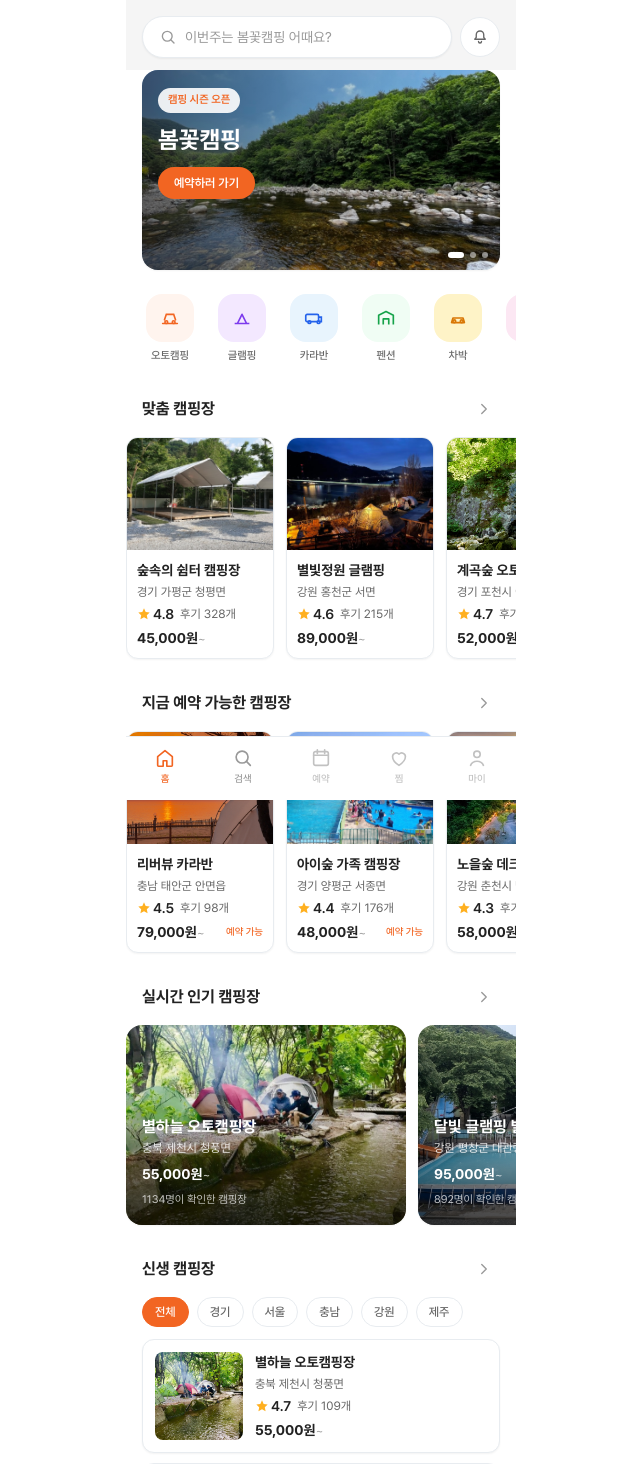
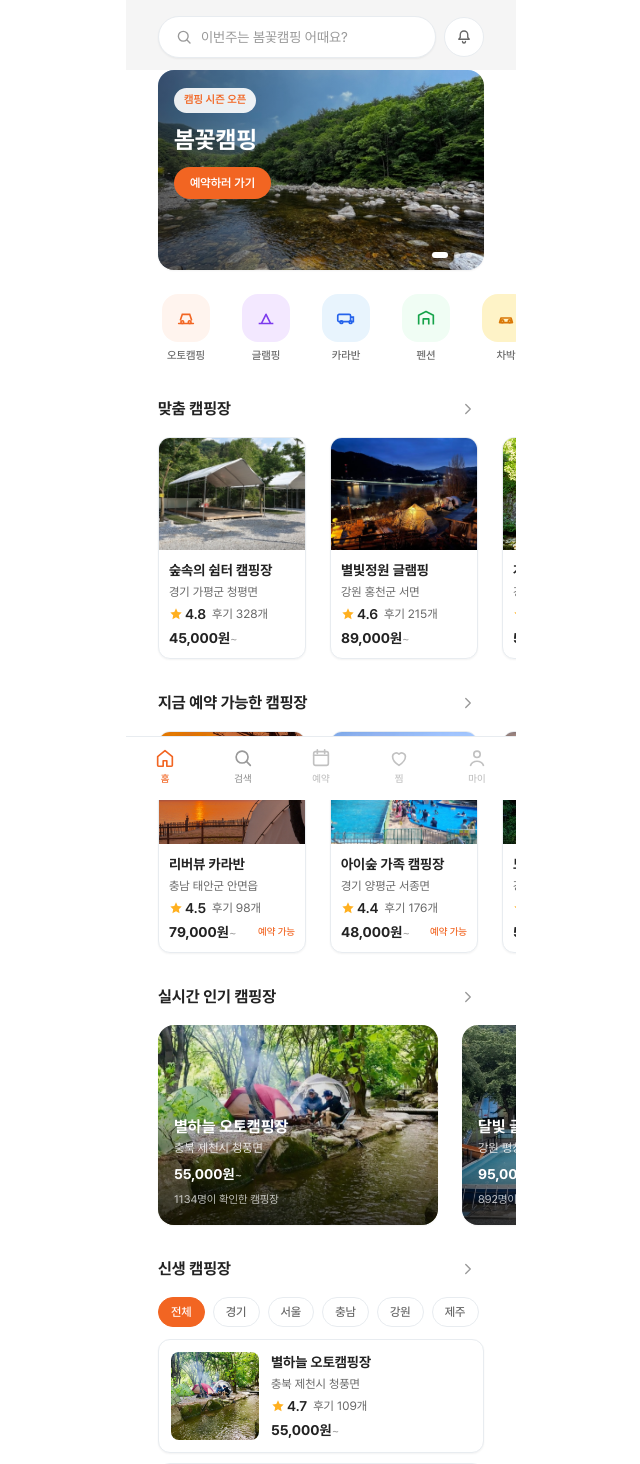
Before and after one commit to EunHaOh/thankqcamping-redesign, a React (Vite) app in the folder thankyou-camping/: page / in a window 1280 px wide. Shown: the top 1464 px of the page, without its empty margins (319-959 px from the left). Built offline with nearby package versions, Linux system fonts and the light colour scheme.

Commit message:
fix home card spacing and touch scroll

```diff
--- a/thankyou-camping/src/components/CoverImage.tsx
+++ b/thankyou-camping/src/components/CoverImage.tsx
@@ -60,7 +60,7 @@ export function CoverImage({
 
   return (
     <div
-      className={`bg-cover bg-center bg-no-repeat ${className}`}
+      className={`card-image bg-cover bg-center bg-no-repeat ${className}`}
       style={{
         height: heightStyle,
         backgroundImage: `url("${url}")`,
@@ -88,7 +88,7 @@ export function HorizontalGallery({
       className="scrollbar-hide -mx-4 flex gap-3 overflow-x-auto overscroll-x-contain px-4"
       style={{
         WebkitOverflowScrolling: 'touch',
-        touchAction: 'pan-x',
+        touchAction: 'pan-x pan-y',
         scrollSnapType: 'x proximity',
       }}
     >
--- a/thankyou-camping/src/components/HomeCategoryRow.tsx
+++ b/thankyou-camping/src/components/HomeCategoryRow.tsx
@@ -3,6 +3,7 @@ import { useSearch } from '../context/SearchContext';
 import type { HomeCategory } from '../data/homeData';
 import { ROUTES } from '../routes/paths';
 import { TEST_VERSION, trackEvent } from '../lib/analytics';
+import { TapAction } from './TapAction';
 
 function CategoryIcon({ id }: { id: string }) {
   const common = 'stroke-current';
@@ -80,17 +81,15 @@ export function HomeCategoryRow({ categories }: HomeCategoryRowProps) {
   };
 
   return (
-    <section className="-mx-4">
-      <div
-        className="scrollbar-hide flex gap-4 overflow-x-auto px-4 pb-1"
-        style={{ WebkitOverflowScrolling: 'touch', touchAction: 'pan-x' }}
-      >
+    <section className="home-section">
+      <div className="home-horizontal-viewport">
+      <div className="home-horizontal-list pb-1">
         {categories.map((category) => (
-          <button
+          <TapAction
             key={category.id}
-            type="button"
-            onClick={() => handleClick(category)}
-            className="flex w-[56px] shrink-0 flex-col items-center gap-1.5"
+            onTap={() => handleClick(category)}
+            ariaLabel={`${category.label} 카테고리`}
+            className="home-horizontal-card flex w-[56px] cursor-pointer flex-col items-center gap-1.5"
           >
             <span
               className={`flex h-12 w-12 items-center justify-center rounded-2xl ${
@@ -102,8 +101,9 @@ export function HomeCategoryRow({ categories }: HomeCategoryRowProps) {
             <span className="whitespace-nowrap text-[11px] font-medium text-ink-secondary">
               {category.label}
             </span>
-          </button>
+          </TapAction>
         ))}
+      </div>
       </div>
     </section>
   );
--- a/thankyou-camping/src/components/HomeCompactCampCard.tsx
+++ b/thankyou-camping/src/components/HomeCompactCampCard.tsx
@@ -1,6 +1,7 @@
 import { useNavigate } from 'react-router-dom';
 import { CoverImage } from './CoverImage';
 import { StarRating } from './StarRating';
+import { TapAction } from './TapAction';
 import { getCampHero } from '../data/images';
 import { formatPrice, getCampgroundById } from '../data/mockData';
 import { ROUTES } from '../routes/paths';
@@ -25,11 +26,7 @@ export function HomeCompactCampCard({
   if (!campground) return null;
 
   const hero = getCampHero(campground.id);
-
-  return (
-    <button
-      type="button"
-      onClick={() => {
+  const handleTap = () => {
     trackEvent('tq_click_home_camp_card', {
       page_name: 'home',
       section_name: sectionName,
@@ -39,8 +36,13 @@ export function HomeCompactCampCard({
       test_version: TEST_VERSION,
     });
     navigate(ROUTES.campgroundDetail(campground.id));
-      }}
-      className="w-[148px] shrink-0 snap-start overflow-hidden rounded-xl border border-surface-border bg-white text-left shadow-sm"
+  };
+
+  return (
+    <TapAction
+      onTap={handleTap}
+      ariaLabel={`${campground.name} 상세 보기`}
+      className="home-horizontal-card campground-card w-[148px] cursor-pointer snap-start overflow-hidden rounded-xl border border-surface-border bg-white text-left shadow-sm"
       style={{ scrollSnapAlign: 'start' }}
     >
       <CoverImage
@@ -67,6 +69,6 @@ export function HomeCompactCampCard({
           )}
         </div>
       </div>
-    </button>
+    </TapAction>
   );
 }
--- a/thankyou-camping/src/components/HomeHorizontalScroll.tsx
+++ b/thankyou-camping/src/components/HomeHorizontalScroll.tsx
@@ -6,15 +6,8 @@ interface HomeHorizontalScrollProps {
 
 export function HomeHorizontalScroll({ children }: HomeHorizontalScrollProps) {
   return (
-    <div
-      className="scrollbar-hide -mx-4 flex gap-3 overflow-x-auto px-4 pb-1"
-      style={{
-        WebkitOverflowScrolling: 'touch',
-        touchAction: 'pan-x',
-        scrollSnapType: 'x proximity',
-      }}
-    >
-      {children}
+    <div className="home-horizontal-viewport">
+      <div className="home-horizontal-list pb-1">{children}</div>
     </div>
   );
 }
--- a/thankyou-camping/src/components/HomeNewCampCard.tsx
+++ b/thankyou-camping/src/components/HomeNewCampCard.tsx
@@ -1,6 +1,7 @@
 import { useNavigate } from 'react-router-dom';
 import { CoverImage } from './CoverImage';
 import { StarRating } from './StarRating';
+import { TapAction } from './TapAction';
 import { getCampHero } from '../data/images';
 import { formatPrice, getCampgroundById } from '../data/mockData';
 import { ROUTES } from '../routes/paths';
@@ -18,11 +19,7 @@ export function HomeNewCampCard({ campgroundId, cardIndex }: HomeNewCampCardProp
   if (!campground) return null;
 
   const hero = getCampHero(campground.id);
-
-  return (
-    <button
-      type="button"
-      onClick={() => {
+  const handleTap = () => {
     trackEvent('tq_click_home_camp_card', {
       page_name: 'home',
       section_name: '신생 캠핑장',
@@ -32,8 +29,13 @@ export function HomeNewCampCard({ campgroundId, cardIndex }: HomeNewCampCardProp
       test_version: TEST_VERSION,
     });
     navigate(ROUTES.campgroundDetail(campground.id));
-      }}
-      className="flex w-full gap-3 overflow-hidden rounded-xl border border-surface-border bg-white p-3 text-left shadow-sm"
+  };
+
+  return (
+    <TapAction
+      onTap={handleTap}
+      ariaLabel={`${campground.name} 상세 보기`}
+      className="campground-card flex w-full cursor-pointer gap-3 overflow-hidden rounded-xl border border-surface-border bg-white p-3 text-left shadow-sm"
     >
       <CoverImage
         sources={hero.sources}
@@ -54,6 +56,6 @@ export function HomeNewCampCard({ campgroundId, cardIndex }: HomeNewCampCardProp
           <span className="text-xs font-normal text-ink-muted">~</span>
         </p>
       </div>
-    </button>
+    </TapAction>
   );
 }
--- a/thankyou-camping/src/components/HomePopularCampCard.tsx
+++ b/thankyou-camping/src/components/HomePopularCampCard.tsx
@@ -1,5 +1,6 @@
 import { useNavigate } from 'react-router-dom';
 import { CoverImage } from './CoverImage';
+import { TapAction } from './TapAction';
 import { getCampHero } from '../data/images';
 import { formatPrice, getCampgroundById } from '../data/mockData';
 import { ROUTES } from '../routes/paths';
@@ -22,11 +23,7 @@ export function HomePopularCampCard({
   if (!campground) return null;
 
   const hero = getCampHero(campground.id);
-
-  return (
-    <button
-      type="button"
-      onClick={() => {
+  const handleTap = () => {
     trackEvent('tq_click_home_camp_card', {
       page_name: 'home',
       section_name: '실시간 인기 캠핑장',
@@ -36,8 +33,13 @@ export function HomePopularCampCard({
       test_version: TEST_VERSION,
     });
     navigate(ROUTES.campgroundDetail(campground.id));
-      }}
-      className="relative w-[280px] shrink-0 snap-start overflow-hidden rounded-2xl text-left shadow-sm"
+  };
+
+  return (
+    <TapAction
+      onTap={handleTap}
+      ariaLabel={`${campground.name} 상세 보기`}
+      className="home-horizontal-card campground-card relative w-[280px] cursor-pointer snap-start overflow-hidden rounded-2xl text-left shadow-sm"
       style={{ scrollSnapAlign: 'start' }}
     >
       <CoverImage
@@ -56,6 +58,6 @@ export function HomePopularCampCard({
         </p>
         <p className="mt-2 text-[11px] text-white/75">{viewerLabel}</p>
       </div>
-    </button>
+    </TapAction>
   );
 }
--- a/thankyou-camping/src/components/SiteDetailBottomSheet.tsx
+++ b/thankyou-camping/src/components/SiteDetailBottomSheet.tsx
@@ -58,7 +58,7 @@ function SiteDetailPhotoScroll({
         className="scrollbar-hide flex w-full gap-3 overflow-x-auto overscroll-x-contain"
         style={{
           WebkitOverflowScrolling: 'touch',
-          touchAction: 'pan-x',
+          touchAction: 'pan-x pan-y',
           scrollSnapType: 'x proximity',
         }}
       >
--- /dev/null
+++ b/thankyou-camping/src/components/TapAction.tsx
@@ -0,0 +1,33 @@
+import type { CSSProperties, ReactNode } from 'react';
+import { useTapOnlyClick } from '../hooks/useTapOnlyClick';
+
+interface TapActionProps {
+  onTap: () => void;
+  children: ReactNode;
+  className?: string;
+  style?: CSSProperties;
+  ariaLabel?: string;
+}
+
+export function TapAction({
+  onTap,
+  children,
+  className = '',
+  style,
+  ariaLabel,
+}: TapActionProps) {
+  const handlers = useTapOnlyClick(onTap);
+
+  return (
+    <div
+      role="button"
+      tabIndex={0}
+      aria-label={ariaLabel}
+      className={className}
+      style={style}
+      {...handlers}
+    >
+      {children}
+    </div>
+  );
+}
--- /dev/null
+++ b/thankyou-camping/src/hooks/useTapOnlyClick.ts
@@ -0,0 +1,58 @@
+import { useCallback, useRef, type KeyboardEvent, type PointerEvent } from 'react';
+
+const TAP_THRESHOLD_PX = 10;
+
+export function useTapOnlyClick(onTap: () => void, threshold = TAP_THRESHOLD_PX) {
+  const startRef = useRef<{ x: number; y: number } | null>(null);
+
+  const onPointerDown = useCallback((event: PointerEvent<HTMLElement>) => {
+    if (event.pointerType === 'mouse' && event.button !== 0) return;
+    startRef.current = { x: event.clientX, y: event.clientY };
+  }, []);
+
+  const onPointerUp = useCallback(
+    (event: PointerEvent<HTMLElement>) => {
+      const start = startRef.current;
+      startRef.current = null;
+      if (!start) return;
+
+      const dx = Math.abs(event.clientX - start.x);
+      const dy = Math.abs(event.clientY - start.y);
+
+      if (import.meta.env.DEV) {
+        console.log('[home-touch]', {
+          start,
+          end: { x: event.clientX, y: event.clientY },
+          dx,
+          dy,
+          intent: dx <= threshold && dy <= threshold ? 'tap' : 'scroll',
+        });
+      }
+
+      if (dx <= threshold && dy <= threshold) {
+        onTap();
+      }
+    },
+    [onTap, threshold],
+  );
+
+  const onPointerCancel = useCallback(() => {
+    startRef.current = null;
+  }, []);
+
+  const onKeyDown = useCallback(
+    (event: KeyboardEvent<HTMLElement>) => {
+      if (event.key !== 'Enter' && event.key !== ' ') return;
+      event.preventDefault();
+      onTap();
+    },
+    [onTap],
+  );
+
+  return {
+    onPointerDown,
+    onPointerUp,
+    onPointerCancel,
+    onKeyDown,
+  };
+}
--- a/thankyou-camping/src/index.css
+++ b/thankyou-camping/src/index.css
@@ -5,18 +5,82 @@
 @tailwind utilities;
 
 @layer base {
+  *,
+  *::before,
+  *::after {
+    box-sizing: border-box;
+  }
+
   html,
   body,
   #root {
+    width: 100%;
+    min-width: 0;
+    overflow-x: hidden;
     @apply min-h-screen bg-white font-sans text-ink antialiased;
   }
 
   body {
     @apply m-0;
+    overscroll-behavior-x: none;
+  }
+
+  img {
+    max-width: 100%;
   }
 }
 
 @layer components {
+  .home-section {
+    width: 100%;
+    padding-left: 32px;
+    padding-right: 32px;
+  }
+
+  .home-section-header {
+    width: 100%;
+  }
+
+  .home-horizontal-viewport {
+    width: calc(100% + 64px);
+    margin-left: -32px;
+    margin-right: -32px;
+    overflow-x: hidden;
+  }
+
+  .home-horizontal-list {
+    display: flex;
+    gap: 24px;
+    overflow-x: auto;
+    padding-left: 32px;
+    padding-right: 32px;
+    scroll-padding-left: 32px;
+    scroll-padding-right: 32px;
+    -webkit-overflow-scrolling: touch;
+    overscroll-behavior-x: contain;
+    scrollbar-width: none;
+    touch-action: pan-x pan-y;
+  }
+
+  .home-horizontal-list::-webkit-scrollbar {
+    display: none;
+  }
+
+  .home-horizontal-card {
+    flex: 0 0 auto;
+    min-width: 0;
+    touch-action: auto;
+  }
+
+  .home-page {
+    touch-action: pan-y;
+  }
+
+  .card-image,
+  .campground-card img {
+    touch-action: pan-y;
+  }
+
   .btn-cta {
     @apply h-14 rounded-[14px] bg-[#F26522] text-sm font-semibold text-white;
   }
--- a/thankyou-camping/src/pages/CampgroundDetailPage.tsx
+++ b/thankyou-camping/src/pages/CampgroundDetailPage.tsx
@@ -97,7 +97,7 @@ function SitePhotoScroll({
       className="scrollbar-hide flex w-full gap-3 overflow-x-auto overscroll-x-contain px-6"
       style={{
         WebkitOverflowScrolling: 'touch',
-        touchAction: 'pan-x',
+        touchAction: 'pan-x pan-y',
         scrollSnapType: 'x proximity',
       }}
     >
--- a/thankyou-camping/src/pages/HomePage.tsx
+++ b/thankyou-camping/src/pages/HomePage.tsx
@@ -8,6 +8,7 @@ import { HomeNewCampCard } from '../components/HomeNewCampCard';
 import { HomePopularCampCard } from '../components/HomePopularCampCard';
 import { HomeSearchBar } from '../components/HomeSearchBar';
 import { HomeSectionHeader } from '../components/HomeSectionHeader';
+import { TapAction } from '../components/TapAction';
 import { useSearch } from '../context/SearchContext';
 import {
   HOME_AVAILABLE_CAMPS,
@@ -30,6 +31,30 @@ function matchesNewCampRegion(campgroundId: string, region: NewCampRegion): bool
     return campground.location.includes('서울') || campground.region === '서울';
   }
   return campground.region === region;
+}
+
+function NewCampRegionChip({
+  region,
+  active,
+  onSelect,
+}: {
+  region: NewCampRegion;
+  active: boolean;
+  onSelect: (region: NewCampRegion) => void;
+}) {
+  return (
+    <TapAction
+      onTap={() => onSelect(region)}
+      ariaLabel={`${region} 신생 캠핑장 보기`}
+      className={`home-horizontal-card cursor-pointer rounded-full border px-3 py-1.5 text-xs font-medium ${
+        active
+          ? 'border-[#F26522] bg-[#F26522] text-white'
+          : 'border-surface-border bg-white text-ink-secondary'
+      }`}
+    >
+      {region}
+    </TapAction>
+  );
 }
 
 export function HomePage() {
@@ -58,17 +83,21 @@ export function HomePage() {
 
   return (
     <AppShell showBottomNav className="bg-[#F5F5F5]">
-      <header className="sticky top-0 z-30 bg-[#F5F5F5] px-4 pb-3 pt-4">
+      <header className="sticky top-0 z-30 bg-[#F5F5F5] px-8 pb-3 pt-4">
         <HomeSearchBar />
       </header>
 
-      <main className="space-y-6 px-4 pb-4">
-        <HomeHeroBannerCarousel banners={HOME_HERO_BANNERS} />
+      <main className="home-page space-y-6 overflow-x-hidden pb-4">
+        <div className="px-8">
+          <HomeHeroBannerCarousel banners={HOME_HERO_BANNERS} />
+        </div>
 
         <HomeCategoryRow categories={HOME_CATEGORIES} />
 
-        <section>
-          <HomeSectionHeader title="맞춤 캠핑장" />
+        <section className="home-section">
+          <div className="home-section-header">
+            <HomeSectionHeader title="맞춤 캠핑장" />
+          </div>
           <HomeHorizontalScroll>
             {HOME_CUSTOM_CAMPS.map((id, index) => (
               <HomeCompactCampCard
@@ -81,8 +110,10 @@ export function HomePage() {
           </HomeHorizontalScroll>
         </section>
 
-        <section>
-          <HomeSectionHeader title="지금 예약 가능한 캠핑장" />
+        <section className="home-section">
+          <div className="home-section-header">
+            <HomeSectionHeader title="지금 예약 가능한 캠핑장" />
+          </div>
           <HomeHorizontalScroll>
             {HOME_AVAILABLE_CAMPS.map((id, index) => (
               <HomeCompactCampCard
@@ -96,8 +127,10 @@ export function HomePage() {
           </HomeHorizontalScroll>
         </section>
 
-        <section>
-          <HomeSectionHeader title="실시간 인기 캠핑장" />
+        <section className="home-section">
+          <div className="home-section-header">
+            <HomeSectionHeader title="실시간 인기 캠핑장" />
+          </div>
           <HomeHorizontalScroll>
             {HOME_POPULAR_CAMPS.map((item, index) => (
               <HomePopularCampCard
@@ -110,29 +143,21 @@ export function HomePage() {
           </HomeHorizontalScroll>
         </section>
 
-        <section>
-          <HomeSectionHeader title="신생 캠핑장" />
-          <div
-            className="scrollbar-hide -mx-4 mb-3 flex gap-2 overflow-x-auto px-4"
-            style={{ WebkitOverflowScrolling: 'touch', touchAction: 'pan-x' }}
-          >
-            {NEW_CAMP_REGIONS.map((region) => {
-              const active = newCampRegion === region;
-              return (
-                <button
+        <section className="home-section">
+          <div className="home-section-header">
+            <HomeSectionHeader title="신생 캠핑장" />
+          </div>
+          <div className="home-horizontal-viewport">
+            <div className="home-horizontal-list mb-3 gap-2">
+              {NEW_CAMP_REGIONS.map((region) => (
+                <NewCampRegionChip
                   key={region}
-                  type="button"
-                  onClick={() => handleNewCampRegion(region)}
-                  className={`shrink-0 rounded-full border px-3 py-1.5 text-xs font-medium ${
-                    active
-                      ? 'border-[#F26522] bg-[#F26522] text-white'
-                      : 'border-surface-border bg-white text-ink-secondary'
-                  }`}
-                >
-                  {region}
-                </button>
-              );
-            })}
+                  region={region}
+                  active={newCampRegion === region}
+                  onSelect={handleNewCampRegion}
+                />
+              ))}
+            </div>
           </div>
           <div className="space-y-2.5">
             {filteredNewCamps.map((id, index) => (
```
Lines whose indentation alone changed are shown as unchanged.
